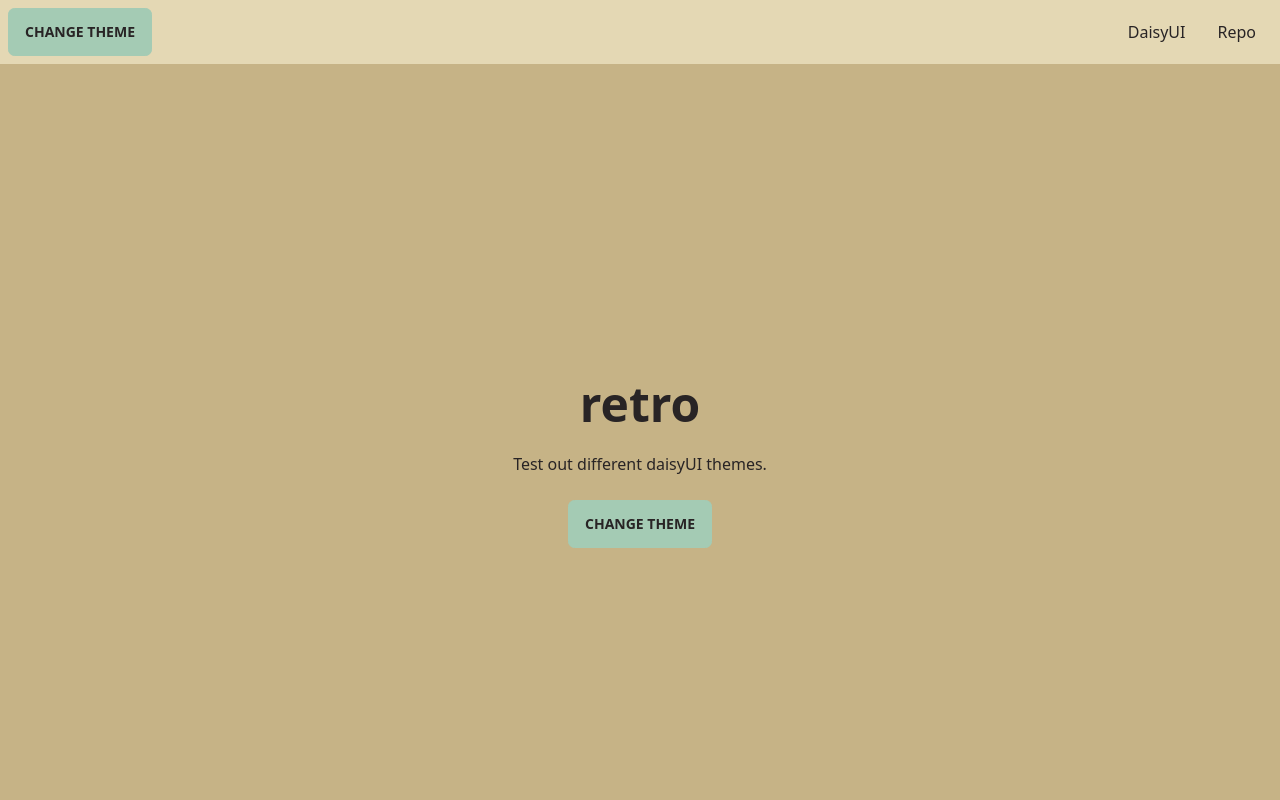
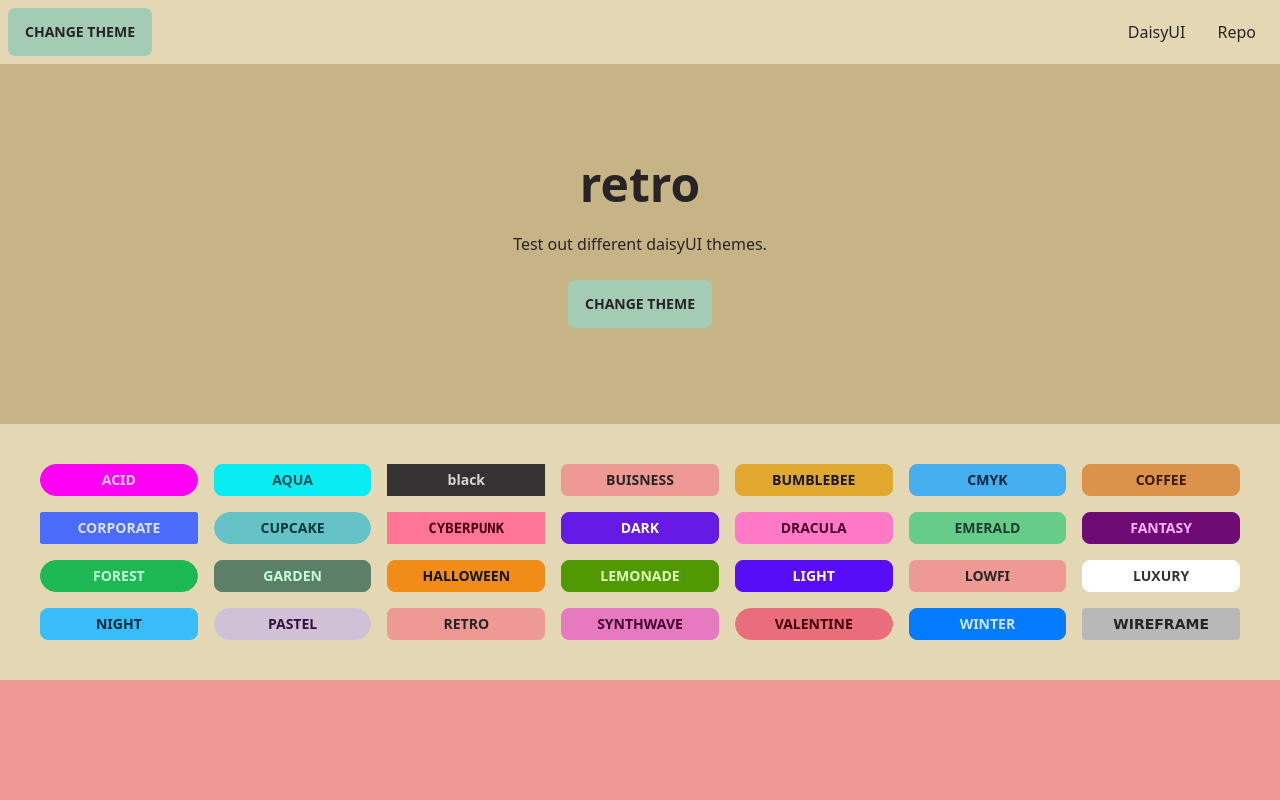
Before and after one commit to devmegan/theme-switch, a React (Create React App) app: page / in a window 1280 px wide. Shown: the top 800 px of the page. Built offline with nearby package versions, Linux system fonts and the light colour scheme.

Commit message:
add separate hero

```diff
--- a/src/App.js
+++ b/src/App.js
@@ -1,4 +1,5 @@
 import { useState } from "react";
+import Hero from "./component/Hero";
 import Nav from "./component/Nav";
 import ThemeButtons from "./component/ThemeButtons";
 import { THEMES } from "./Config";
@@ -18,15 +19,7 @@ export default function App() {
   return (
     <div className="min-h-screen bg-primary text-center" data-theme={theme}>
       <Nav changeTheme={changeTheme} />
-      <div className="hero min-h-screen bg-base-300">
-        <div className="text-center hero-content">
-          <div className="max-w-md">
-            <h1 className="text-5xl font-bold">{theme}</h1>
-            <p className="py-6">Test out different daisyUI themes.</p>
-            <button className="btn btn-secondary" onClick={changeTheme}>Change Theme</button>
-          </div>
-        </div>
-      </div>
+      <Hero changeTheme={changeTheme} theme={theme} />
       <ThemeButtons setTheme={setTheme} themes={THEMES} />
     </div>
   )
--- /dev/null
+++ b/src/component/Hero.js
@@ -0,0 +1,13 @@
+export default function Hero({ changeTheme, theme }){
+    return (
+        <div className="hero py-20 bg-base-300">
+            <div className="text-center hero-content">
+                <div className="max-w-md">
+                    <h1 className="text-5xl font-bold">{theme}</h1>
+                    <p className="py-6">Test out different daisyUI themes.</p>
+                    <button className="btn btn-secondary" onClick={changeTheme}>Change Theme</button>
+                </div>
+            </div>
+        </div>
+    )
+}
```
